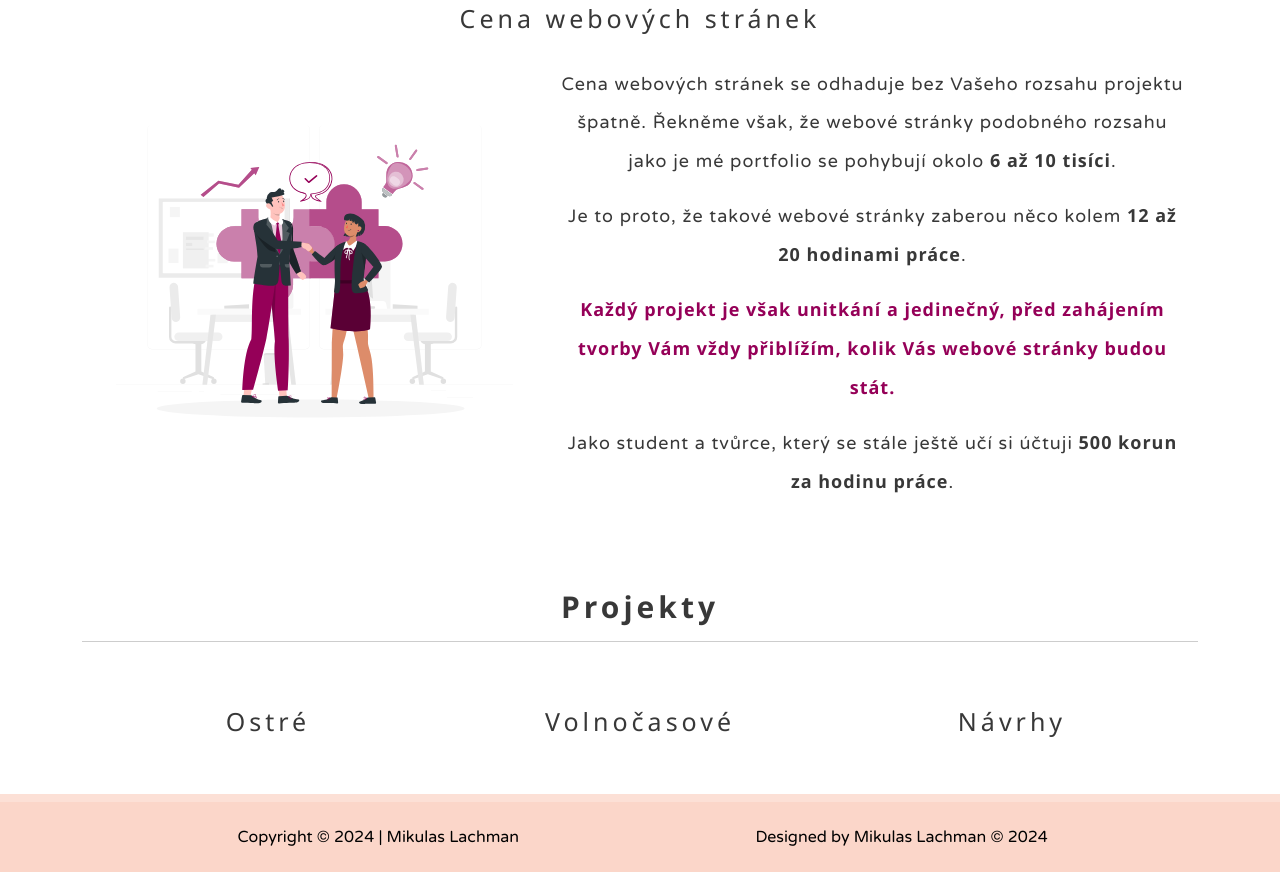
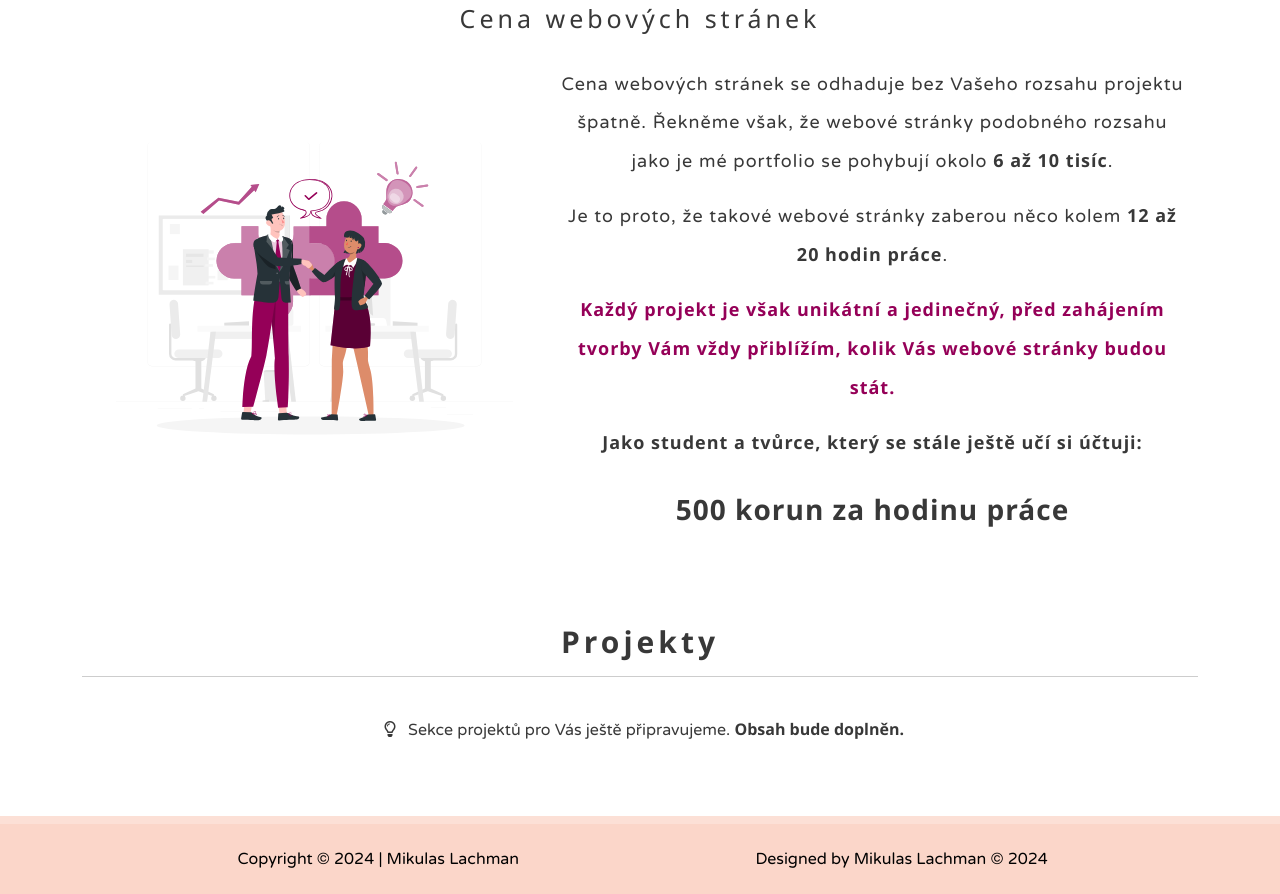
Before and after one commit to Mikulas14cz/mikulas14cz.github.io, a plain HTML site: page index.html in a window 1280 px wide. Shown: the part 2303-3197 px from the top of the page. Before the commit the page ends 3175 px from the top, so only its background shows below. Drawn offline with nearby package versions, Linux system fonts and the light colour scheme.

Commit message:
Příprava sekce projektů + drobné úpravy

```diff
--- a/index.html
+++ b/index.html
@@ -151,17 +151,20 @@
                             <p>
                                 Cena webových stránek se odhaduje bez Vašeho rozsahu projektu špatně.
                                 Řekněme však, že webové stránky podobného rozsahu jako je mé portfolio se
-                                pohybují okolo <strong>6 až 10 tisíci</strong>.
+                                pohybují okolo <strong>6 až 10 tisíc</strong>.
                             </p>
                             <p>
-                                Je to proto, že takové webové stránky zaberou něco kolem <strong>12 až 20 hodinami práce</strong>.
+                                Je to proto, že takové webové stránky zaberou něco kolem <strong>12 až 20 hodin práce</strong>.
                             </p>
                             <p class="theme-text-secondary">
-                                <b>Každý projekt je však unitkání a jedinečný, před zahájením tvorby Vám vždy přiblížím, kolik Vás webové stránky budou stát.</b>
+                                <b>Každý projekt je však unikátní a jedinečný, před zahájením tvorby Vám vždy přiblížím, kolik Vás webové stránky budou stát.</b>
                             </p>
                             <p>
-                                Jako student a tvůrce, který se stále ještě učí si účtuji <strong>500 korun za hodinu práce</strong>.
+                                <b>Jako student a tvůrce, který se stále ještě učí si účtuji:</b>
                             </p>
+                            <div class="design-hover-div">
+                                <span class="fs-3"><strong>500 korun za hodinu práce</strong></span>
+                            </div>
                         </article>
                     </div>
                 </div>
@@ -169,6 +172,10 @@
 
             <section class="mt-5 center tz-gallery" id="Projects"><br>
                 <h3>Projekty</h3><hr>
+                <div class="design-hover-div basic-text p-4 center">
+                    <i class="fa-regular m-2 mt-0 mb-0 fa-lightbulb"></i> Sekce projektů pro Vás ještě připravujeme. <b>Obsah bude doplněn. </b>
+                </div>
+                <!--
                 <div class="row">
                     <div class="col-xl-4">
                         <h4 class="mt-5">Ostré</h4>
@@ -180,6 +187,7 @@
                         <h4 class="mt-5">Návrhy</h4>
                     </div>
                 </div>
+                -->
             </section>
         </div>
 
--- a/scss/style.scss
+++ b/scss/style.scss
@@ -22,6 +22,19 @@ $text-color-primary: #000000c7;
 .theme-color-secondary{
     background-color: $theme-color-secondary;
     color: white;
+}
+
+
+.design-hover-div {
+    padding: 10px 0;
+    margin: 10px 0;
+    border-radius: 10px;
+    transition: 0.3s;
+}
+
+.design-hover-div:hover {
+    background-color: rgba(0, 0, 0, 0.055);
+    transition: 0.3s;
 }
 
 /* Font */
```
Also changed, not shown: scss/style.css, 1 other file.
